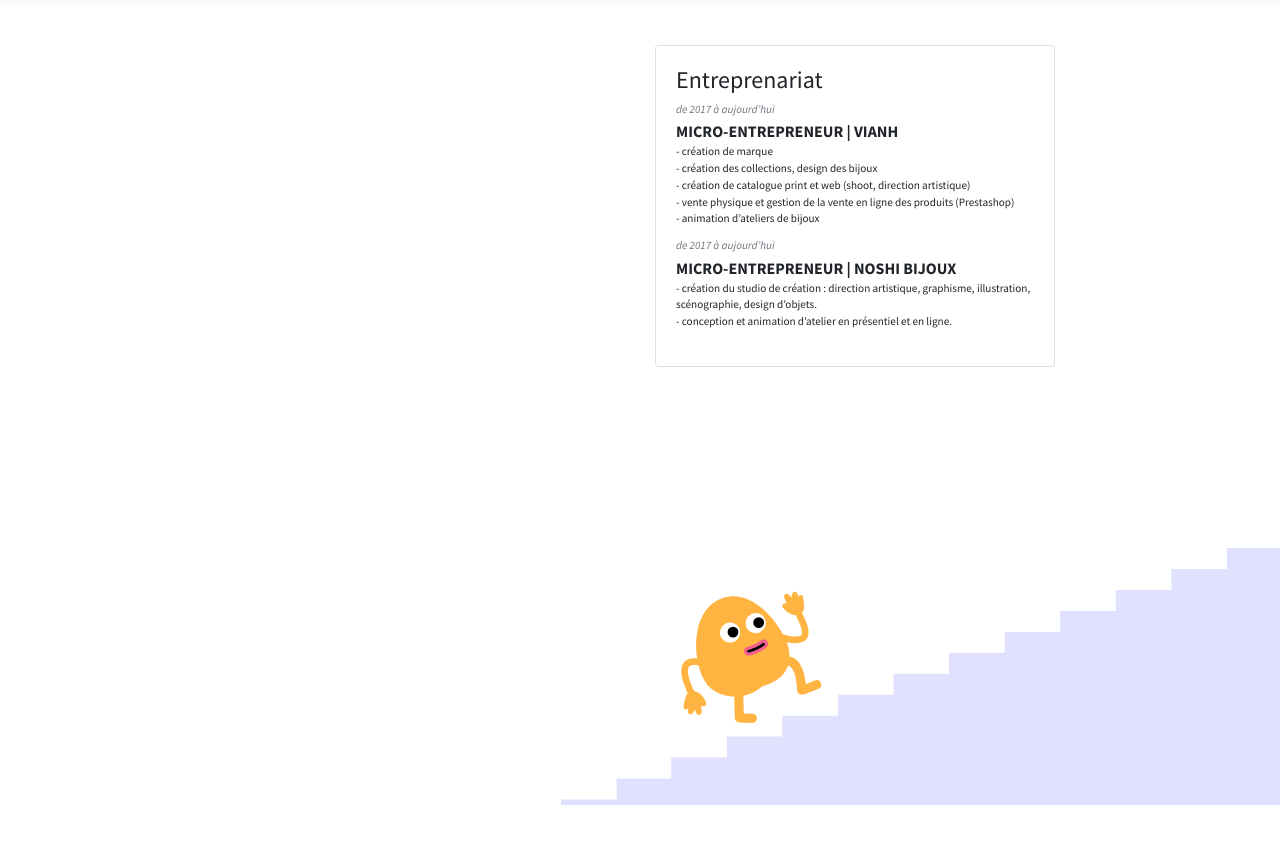
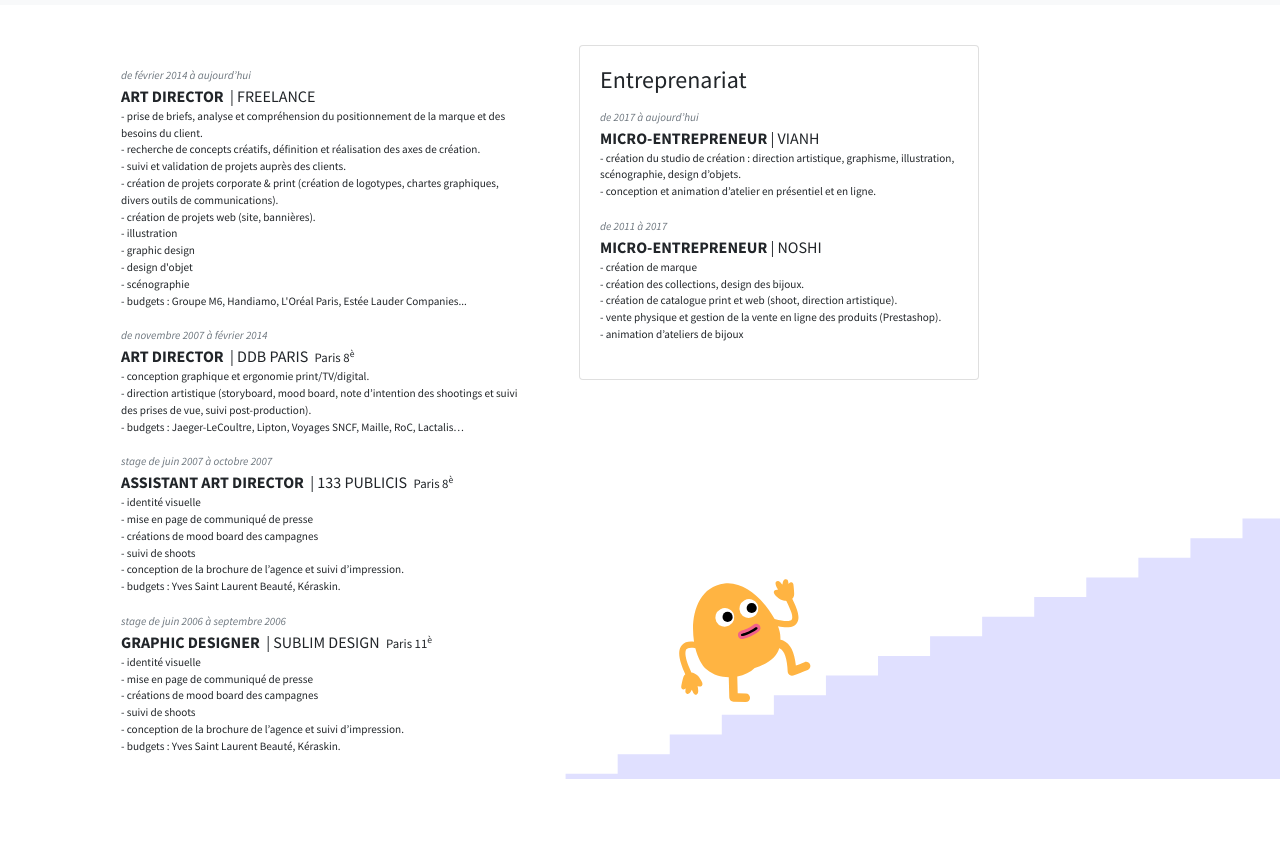
Before and after one commit to virginienguyen/CV, a plain HTML site: page ExperiencesProfessionnelles.html in a window 1280 px wide. Shown: the part 71-914 px from the top of the page. After the commit the page ends 862 px from the top, so only its background shows below. Drawn offline with nearby package versions, Linux system fonts and the light colour scheme; a web font is replaced by a local one.

Commit message:
mise ne page + exposant + grid

```diff
--- a/ExperiencesProfessionnelles.html
+++ b/ExperiencesProfessionnelles.html
@@ -31,52 +31,108 @@
    </header>
     <!-- end menu burger -->
 
-
     <div class="background_ExperiencesProfessionnelles">
 
 
-  <!-- TEXTE -->
+      <div class="container">
 
-  <div class="row">
+<!-- COLONNES -->
+
+        <div class="row mt-4">
+
+<!-- COLONNE 1 -->
+
+          <div class="col col-md-auto ">
 
 
-  <!-- COLUMN 1 -->
-    <div class="col-6">
+              <div class="card-body"  style="width: 28rem;">
+              <!-- FREELANCE -->
+              <div class="card-subtitle font-italic text-muted">de février 2014 à aujourd’hui</div>
+              <div class="card-title-job">ART DIRECTOR <span class="card-brand-job">| FREELANCE </span></div>
+              <ul>
+              <li>- prise de briefs, analyse et compréhension du positionnement
+                de la marque et des besoins du client.</li>
+              <li>- recherche de concepts créatifs, définition et réalisation
+                des axes de création.</li>
+              <li>- suivi et validation de projets auprès des clients.
+              </li>
+              <li>- création de projets corporate & print (création de logotypes,
+                chartes graphiques, divers outils de communications).</li>
+              <li>- création de projets web (site, bannières).</li>
+              <li>- illustration</li>
+              <li>- graphic design</li>
+              <li>- design d'objet</li>
+              <li>- scénographie</li>
+              <li>- budgets : Groupe M6, Handiamo, L'Oréal Paris, Estée Lauder Companies...</li>
+
+              </ul>
+
+              <!-- DDB PARIS -->
+              <div class="card-subtitle font-italic text-muted">de novembre 2007 à février 2014</div>
+              <div class="card-title-job">ART DIRECTOR <span class="card-brand-job">| DDB PARIS </span><span class="card-place-job">Paris 8<sup>è</span></div>
+              <ul>
+               <li>- conception graphique et ergonomie print/TV/digital.</li>
+               <li>- direction artistique (storyboard, mood board, note d’intention
+                des shootings et suivi des prises de vue, suivi post-production).</li>
+               <li>- budgets : Jaeger-LeCoultre, Lipton, Voyages SNCF, Maille, RoC,
+                Lactalis…</li>
+              </ul>
+
+               <!-- 133 PUBLICIS -->
+               <div class="card-subtitle font-italic text-muted">stage de juin 2007 à octobre 2007</div>
+              <div class="card-title-job">ASSISTANT ART DIRECTOR <span class="card-brand-job">| 133 PUBLICIS </span><span class="card-place-job">Paris 8<sup>è</span></div>
+              <ul>
+               <li>- identité visuelle</li>
+               <li>- mise en page de communiqué de presse</li>
+               <li>- créations de mood board des campagnes</li>
+               <li>- suivi de shoots</li>
+               <li>- conception de la brochure de l’agence et suivi d’impression.</li>
+               <li>- budgets : Yves Saint Laurent Beauté, Kéraskin.</li>
+              </ul>
+
+                 <!-- SUBLIM DESIGN -->
+                 <div class="card-subtitle font-italic text-muted">stage de juin 2006 à septembre 2006</div>
+                <div class="card-title-job">GRAPHIC DESIGNER <span class="card-brand-job">| SUBLIM DESIGN </span><span class="card-place-job">Paris 11<sup>è</span></div>
+                <ul>
+                 <li>- identité visuelle</li>
+                 <li>- mise en page de communiqué de presse</li>
+                 <li>- créations de mood board des campagnes</li>
+                 <li>- suivi de shoots</li>
+                 <li>- conception de la brochure de l’agence et suivi d’impression.</li>
+                 <li>- budgets : Yves Saint Laurent Beauté, Kéraskin.</li>
+                </ul>
 
             </div>
+          </div>
 
+<!-- COLONNE 2 -->
 
+          <div class="col-md-auto align-self-start">
 
-<div class="col-6 mt-4">
             <div class="card" style="width: 25rem;">
               <div class="card-body">
               <h4 class="card-title">Entreprenariat</h4>
               <!-- VIANH -->
-      <div class="card-subtitle font-italic text-muted">de 2017 à aujourd’hui</div>
-      <div class="card-title-job">MICRO-ENTREPRENEUR | VIANH</div>
+              <div class="card-subtitle font-italic text-muted">de 2017 à aujourd’hui
+              </div>
+              <div class="card-title-job">MICRO-ENTREPRENEUR<span class="card-brand-job">| VIANH </span></div>
               <ul>
-       <li>- création de marque</li>
-       <li>- création des collections, design des bijoux</li>
-       <li>- création de catalogue print et web (shoot, direction artistique)</li>
-       <li>- vente physique et gestion de la vente en ligne des produits (Prestashop)</li>
-       <li>- animation d’ateliers de bijoux</li>
+              <li>- création du studio de création : direction artistique,
+                graphisme, illustration, scénographie, design d’objets.</li>
+              <li>- conception et animation d’atelier en présentiel et en ligne.
+              </li>
               </ul>
 
               <!-- NOSHI -->
-      <div class="card-subtitle font-italic text-muted">de 2017 à aujourd’hui</div>
-      <div class="card-title-job">MICRO-ENTREPRENEUR | NOSHI BIJOUX</div>
+              <div class="card-subtitle font-italic text-muted">de 2011 à 2017</div>
+              <div class="card-title-job">MICRO-ENTREPRENEUR<span class="card-brand-job">| NOSHI </span></div>
               <ul>
-        <li>- création du studio de création : direction artistique,
-          graphisme, illustration, scénographie, design d’objets.</li>
-        <li>- conception et animation d’atelier en présentiel et en ligne.</li>
+               <li>- création de marque</li>
+               <li>- création des collections, design des bijoux.</li>
+               <li>- création de catalogue print et web (shoot, direction artistique).</li>
+               <li>- vente physique et gestion de la vente en ligne des produits (Prestashop).</li>
+               <li>- animation d’ateliers de bijoux</li>
               </ul>
-
-
-
-    </div>
-  </div>
-
-
 
               </div>
             </div>
@@ -84,6 +140,13 @@
 
 
 
+
+          </div>
+
+<!-- FIN COLONNES -->
+  </div>
+<!-- FIN CONTAINERS -->
+</div>
 
 
 
@@ -95,15 +158,6 @@
 
 
 
-
-
-
-
-
-
-
-
-
     <link rel="stylesheet" href="https://maxcdn.bootstrapcdn.com/bootstrap/4.0.0/css/bootstrap.min.css" integrity="sha384-Gn5384xqQ1aoWXA+058RXPxPg6fy4IWvTNh0E263XmFcJlSAwiGgFAW/dAiS6JXm" crossorigin="anonymous">
     <script src="https://code.jquery.com/jquery-3.2.1.slim.min.js" integrity="sha384-KJ3o2DKtIkvYIK3UENzmM7KCkRr/rE9/Qpg6aAZGJwFDMVNA/GpGFF93hXpG5KkN" crossorigin="anonymous"></script>
 <script src="https://cdnjs.cloudflare.com/ajax/libs/popper.js/1.12.9/umd/popper.min.js" integrity="sha384-ApNbgh9B+Y1QKtv3Rn7W3mgPxhU9K/ScQsAP7hUibX39j7fakFPskvXusvfa0b4Q" crossorigin="anonymous"></script>
--- a/main.css
+++ b/main.css
@@ -60,9 +60,8 @@ font-size: 15px;
   .background_ExperiencesProfessionnelles {
     width: 100%;
     background-image: url(img/patate_experiencesprofessionnelles.svg);
-    height: 1200px;
+    height: 750px;
     background-size: cover;
-    text-align: left;
     background-position: center center;
     background-attachment: fixed;
   }
@@ -119,10 +118,14 @@ font-size: 15px;
     font-family:var(--sourcesanspro);
     font-size: 0.512rem;
     padding-top: 1rem;
+    padding-left: 1rem;
+    padding-right: 1rem;
+    align-items: center;
+
 }
 
 .competences_title {
-    border-top:solid black;
+    border-top: 0.08rem solid black;
     padding: 0.8rem;
     padding-left:2rem;
     padding-right:2rem;
@@ -135,11 +138,24 @@ font-size: 15px;
 
 .card-subtitle {
     font-size: 0.7rem;
+    padding-top: 0.5rem;
 }
 
 .card-title-job {
     font-family:var(--sourcesanspro);
     font-weight: bold;
     font-size: 1rem;
-    padding-top: 0.1rem;
 }
+.card-brand-job {
+    font-family:var(--sourcesanspro);
+    font-weight: normal;
+    font-size: 1rem;
+    padding-left: 0.2rem;
+    padding-right: 0.2rem;
+}
+
+.card-place-job {
+    font-family:var(--sourcesanspro);
+    font-weight: normal;
+    font-size: 0.8rem;
+}
```
Lines whose indentation alone changed are shown as unchanged.
